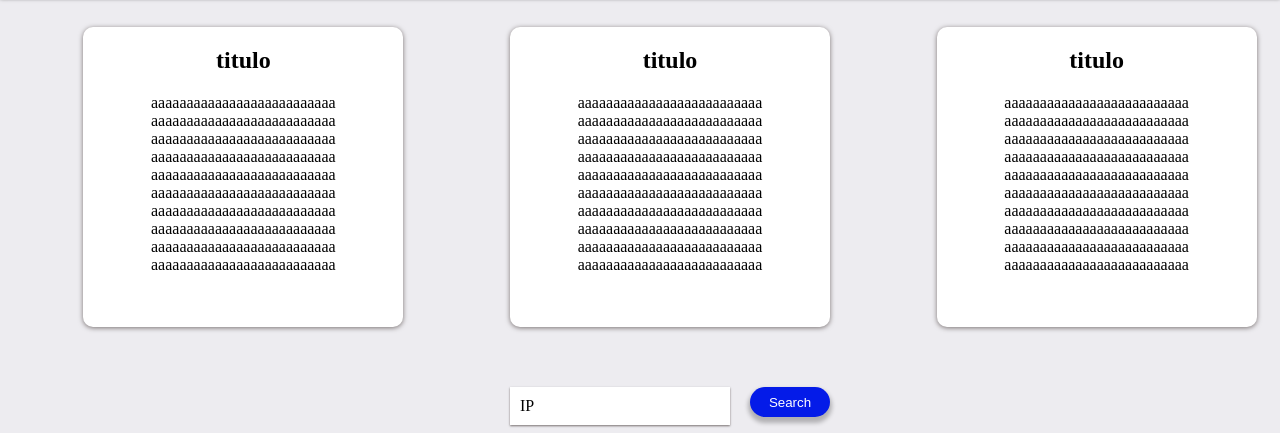
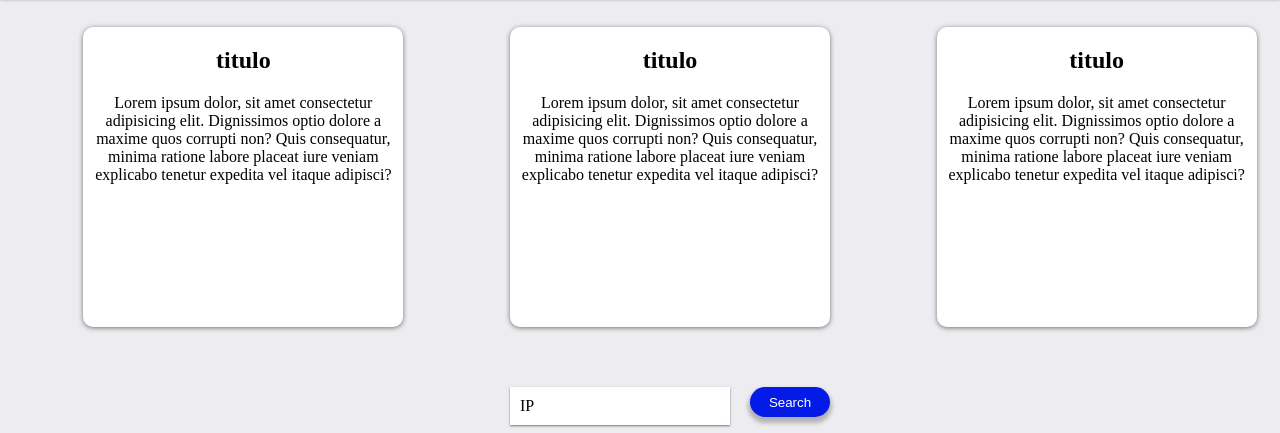
Before and after one commit to LuanMigNak/-Projeto-B-nus-GeoTrack, a website: page index.html in a window 1280 px wide. Shown: the part 73-506 px from the top of the page. Drawn offline with Linux system fonts and the light colour scheme; no server answers.

Commit message:
lorem ipsum addicted in the Tag <p>

```diff
--- a/index.html
+++ b/index.html
@@ -19,44 +19,26 @@
 <section class="section1">
     <div>
         <h2>titulo</h2>
-        <p>aaaaaaaaaaaaaaaaaaaaaaaaaa
-            aaaaaaaaaaaaaaaaaaaaaaaaaa
-            aaaaaaaaaaaaaaaaaaaaaaaaaa
-            aaaaaaaaaaaaaaaaaaaaaaaaaa
-            aaaaaaaaaaaaaaaaaaaaaaaaaa
-            aaaaaaaaaaaaaaaaaaaaaaaaaa
-            aaaaaaaaaaaaaaaaaaaaaaaaaa
-            aaaaaaaaaaaaaaaaaaaaaaaaaa
-            aaaaaaaaaaaaaaaaaaaaaaaaaa
-            aaaaaaaaaaaaaaaaaaaaaaaaaa
+        <p>Lorem ipsum dolor, sit amet consectetur adipisicing elit.
+            Dignissimos optio dolore a maxime quos corrupti non? Quis
+            consequatur, minima ratione labore placeat iure veniam explicabo
+            tenetur expedita vel itaque adipisci?
         </p>
     </div>
     <div>
         <h2>titulo</h2>
-        <p>aaaaaaaaaaaaaaaaaaaaaaaaaa
-            aaaaaaaaaaaaaaaaaaaaaaaaaa
-            aaaaaaaaaaaaaaaaaaaaaaaaaa
-            aaaaaaaaaaaaaaaaaaaaaaaaaa
-            aaaaaaaaaaaaaaaaaaaaaaaaaa
-            aaaaaaaaaaaaaaaaaaaaaaaaaa
-            aaaaaaaaaaaaaaaaaaaaaaaaaa
-            aaaaaaaaaaaaaaaaaaaaaaaaaa
-            aaaaaaaaaaaaaaaaaaaaaaaaaa
-            aaaaaaaaaaaaaaaaaaaaaaaaaa
+        <p>Lorem ipsum dolor, sit amet consectetur adipisicing elit.
+            Dignissimos optio dolore a maxime quos corrupti non? Quis
+            consequatur, minima ratione labore placeat iure veniam explicabo
+            tenetur expedita vel itaque adipisci?
         </p>
     </div>
     <div>
         <h2>titulo</h2>
-        <p>aaaaaaaaaaaaaaaaaaaaaaaaaa
-            aaaaaaaaaaaaaaaaaaaaaaaaaa
-            aaaaaaaaaaaaaaaaaaaaaaaaaa
-            aaaaaaaaaaaaaaaaaaaaaaaaaa
-            aaaaaaaaaaaaaaaaaaaaaaaaaa
-            aaaaaaaaaaaaaaaaaaaaaaaaaa
-            aaaaaaaaaaaaaaaaaaaaaaaaaa
-            aaaaaaaaaaaaaaaaaaaaaaaaaa
-            aaaaaaaaaaaaaaaaaaaaaaaaaa
-            aaaaaaaaaaaaaaaaaaaaaaaaaa
+        <p>Lorem ipsum dolor, sit amet consectetur adipisicing elit.
+            Dignissimos optio dolore a maxime quos corrupti non? Quis
+            consequatur, minima ratione labore placeat iure veniam explicabo
+            tenetur expedita vel itaque adipisci?
         </p>
     </div>
 </section>
```
